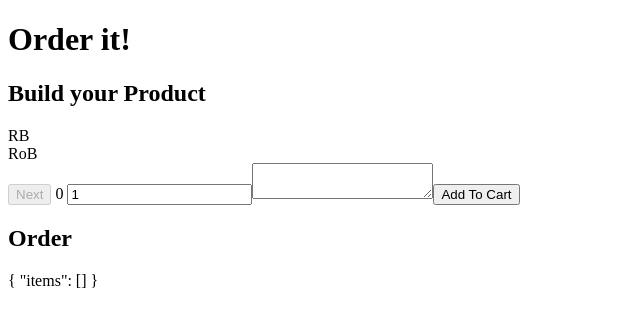
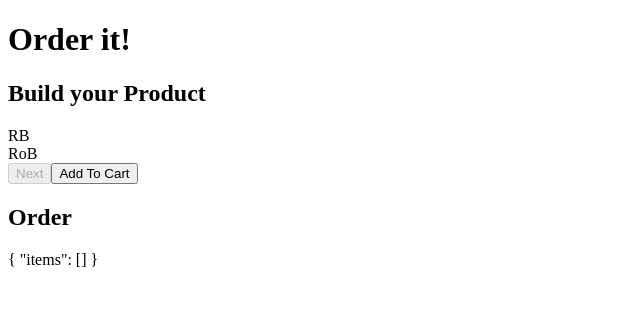
Before and after one commit to kat3su/orderit, an Angular app: page / in a window 1280 px wide. Shown: the top 326 px of the page, without its empty margins (0-640 px from the left). Built offline with nearby package versions, Linux system fonts and the light colour scheme.

Commit message:
refactor: add final step to product builder.

```diff
--- a/src/app/product-builder/product-builder.component.html
+++ b/src/app/product-builder/product-builder.component.html
@@ -1,5 +1,5 @@
-<app-option-selection (onSubmit)="onOptionSubmit($event)" [productOptions]="productOptions"></app-option-selection>
+<app-option-selection (onSubmit)="onOptionSubmit($event)" [productOptions]="productOptions" *ngIf="!hasAllOptionSelected"></app-option-selection>
 
-<app-product-summary [(cartItem)]="cartItem"></app-product-summary>
+<app-product-summary [(cartItem)]="cartItem" *ngIf="hasAllOptionSelected"></app-product-summary>
 
 <button (click)="addToCart()">Add To Cart</button>
--- a/src/app/product-builder/product-builder.component.ts
+++ b/src/app/product-builder/product-builder.component.ts
@@ -30,6 +30,7 @@
   cartItem: CartItem = new CartItem();
   @Output()
   onAddToCart: EventEmitter<CartItem> = new EventEmitter();
+  hasAllOptionSelected = false;
   constructor(private http: Http) { }
 
   ngOnInit() {
@@ -40,6 +41,9 @@
     this.options[this.optionIndex].value = selectedOption.value;
     this.cartItem.price = this.priceFormula();
     this.optionIndex++;
+    if (this.optionIndex >= this.options.length) {
+      this.hasAllOptionSelected = true;
+    }
     this.displayOption();
   }
   addToCart() {
--- a/src/app/product-builder/product-summary/product-summary.component.html
+++ b/src/app/product-builder/product-summary/product-summary.component.html
@@ -1,3 +1,4 @@
+<h3>Here it is:</h3>
 <div *ngFor="let productOption of cartItem.product.options">
   {{ productOption.title }}
 </div>
```
